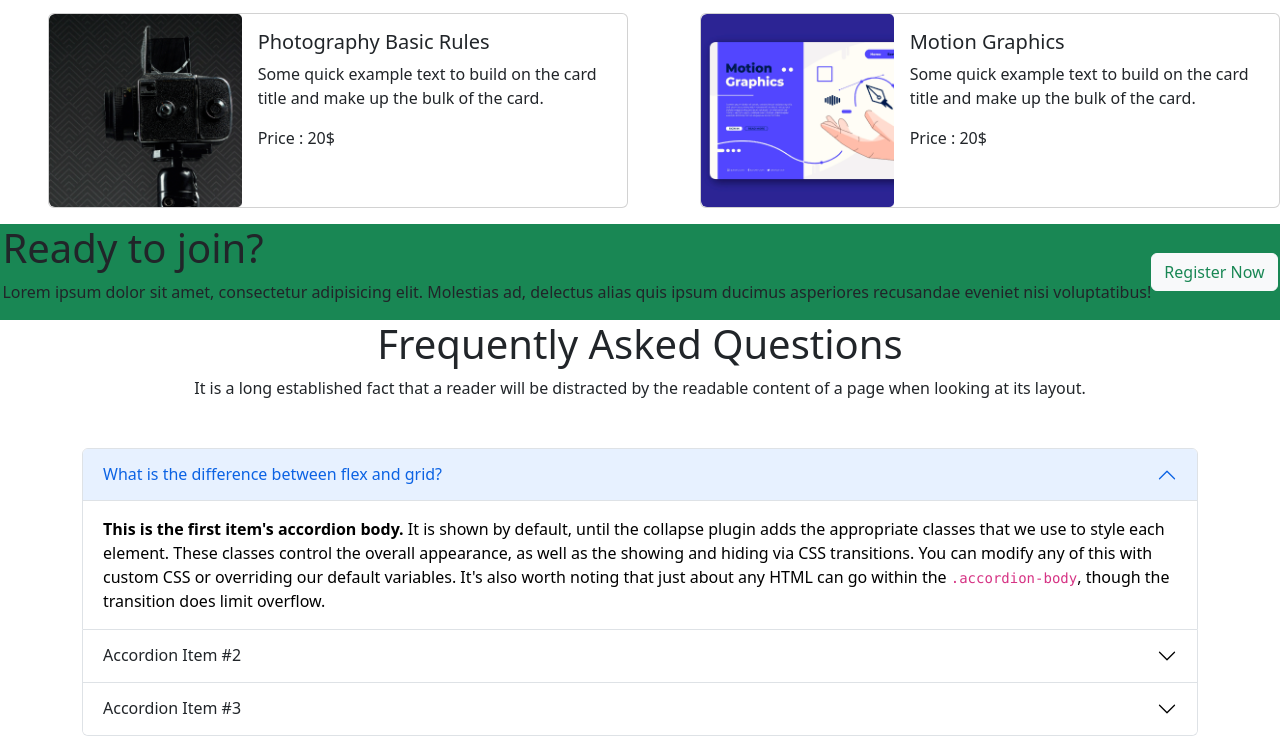
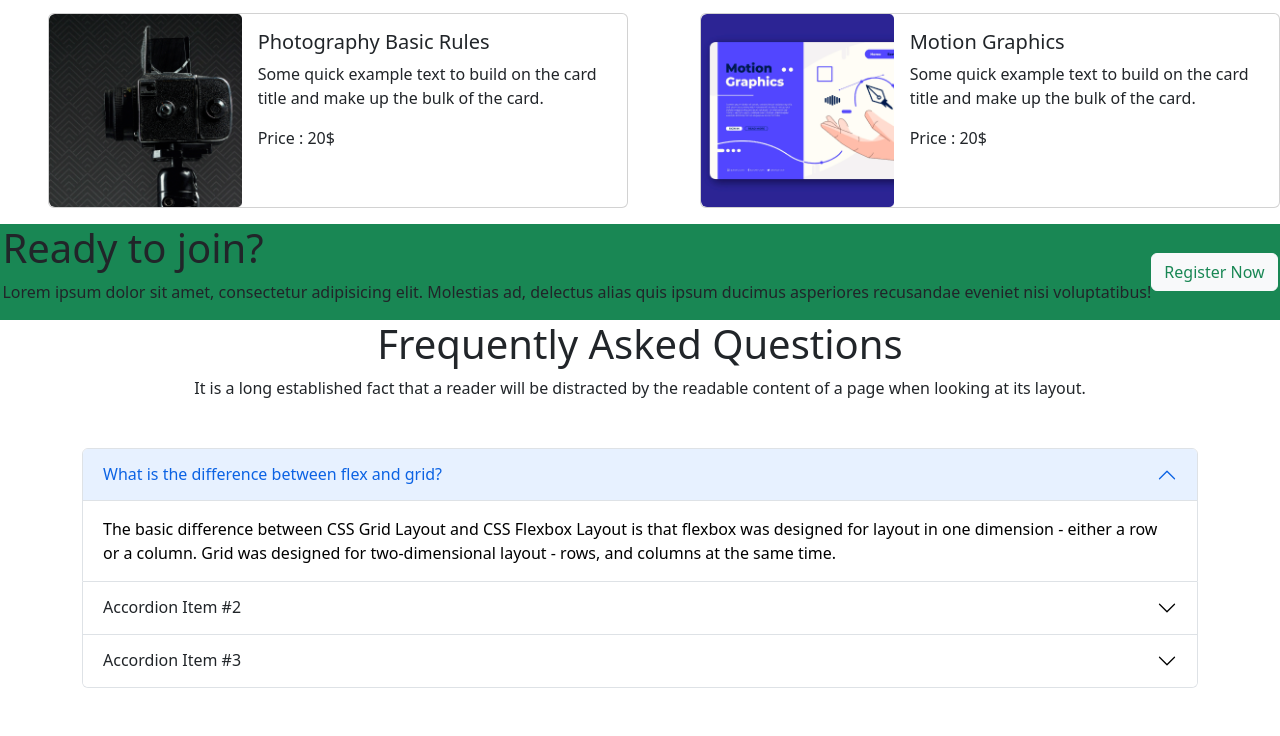
Before and after one commit to Tareq126/edTech-website, a plain HTML site: page index.html in a window 1280 px wide. Shown: the part 1319-2055 px from the top of the page. After the commit the page ends 2007 px from the top, so only its background shows below. Drawn offline with nearby package versions, Linux system fonts and the light colour scheme.

```diff
--- a/index.html
+++ b/index.html
@@ -302,12 +302,9 @@
                         <div id="panelsStayOpen-collapseOne" class="accordion-collapse collapse show"
                             aria-labelledby="panelsStayOpen-headingOne">
                             <div class="accordion-body">
-                                <strong>This is the first item's accordion body.</strong> It is shown by default, until
-                                the collapse plugin adds the appropriate classes that we use to style each element.
-                                These classes control the overall appearance, as well as the showing and hiding via CSS
-                                transitions. You can modify any of this with custom CSS or overriding our default
-                                variables. It's also worth noting that just about any HTML can go within the
-                                <code>.accordion-body</code>, though the transition does limit overflow.
+                                The basic difference between CSS Grid Layout and CSS Flexbox Layout is that flexbox was
+                                designed for layout in one dimension - either a row or a column. Grid was designed for
+                                two-dimensional layout - rows, and columns at the same time.
                             </div>
                         </div>
                     </div>
```
